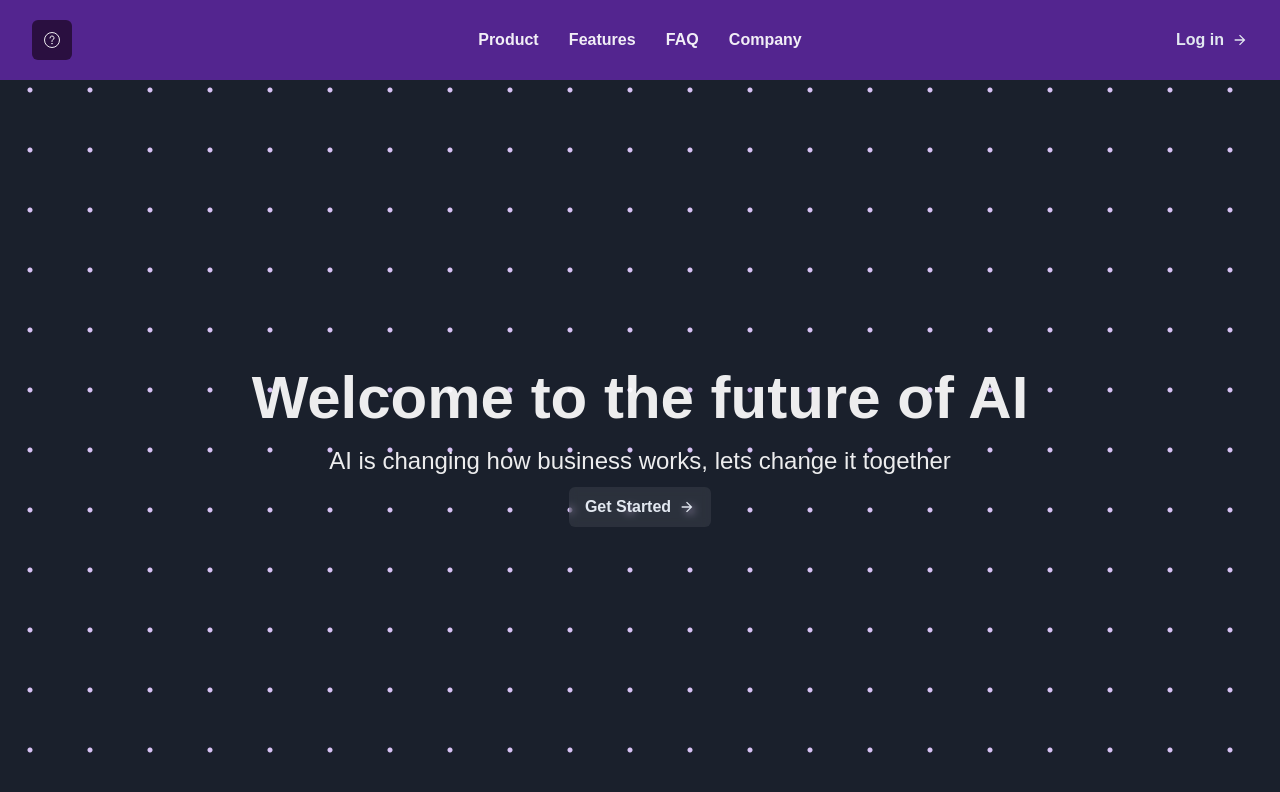
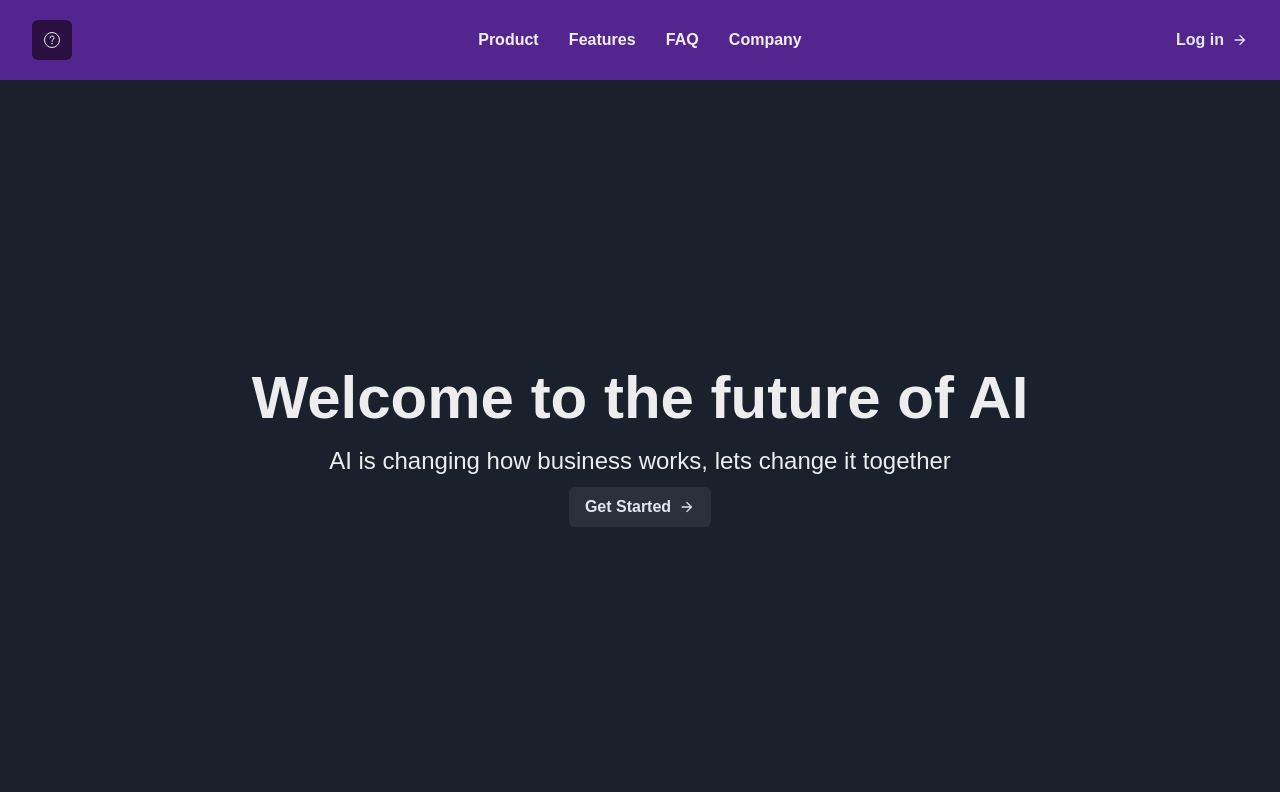
Before and after one commit to mikegecko/gpt-api-testing, a React (Vite) app in the folder client/: page / in a window 1280 px wide. Shown: the top 792 px of the page. Built offline with nearby package versions, Linux system fonts and the light colour scheme.

Commit message:
Remove fancy bg

```diff
--- a/client/src/index.css
+++ b/client/src/index.css
@@ -12,7 +12,6 @@
   -webkit-font-smoothing: antialiased;
   -moz-osx-font-smoothing: grayscale;
   -webkit-text-size-adjust: 100%;
-  overflow: hidden;
 }
 
 body {
--- a/client/src/routes/Root.jsx
+++ b/client/src/routes/Root.jsx
@@ -20,7 +20,6 @@ export default function Root() {
 
     return(
         <Box display='flex' height='100vh' width='100vw' flexDirection='column' overflow='hidden' >
-            <Background />
             <Box zIndex={10} height='20' background={bg_header} display='flex' alignItems='center' justifyContent='space-between'  >
                 <Box display={{base: 'none', lg: 'flex'}} alignItems='center' width='10%' ml={8} >
                     <IconButton onClick={toggleColorMode} background={bg_button} aria-label="color mode" icon={<QuestionOutlineIcon />} />
```
